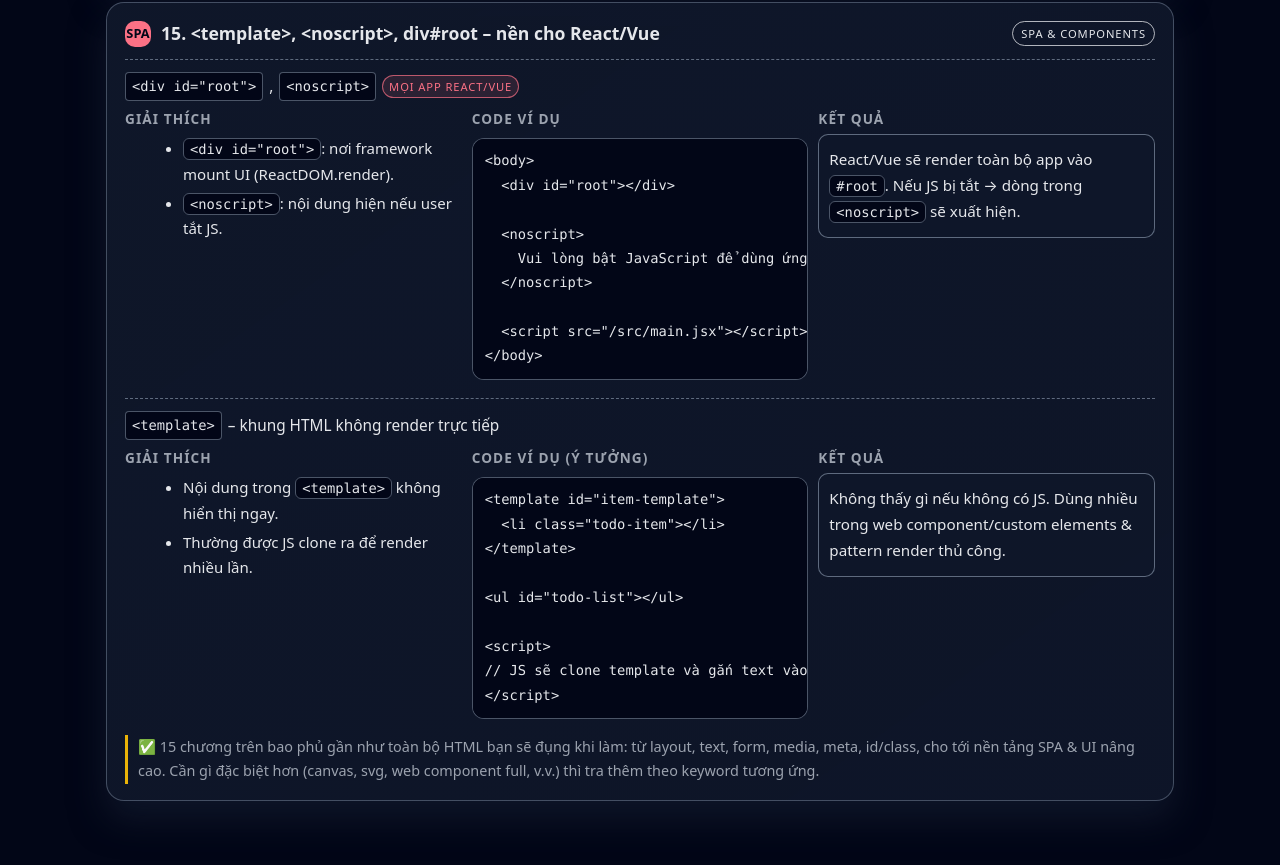
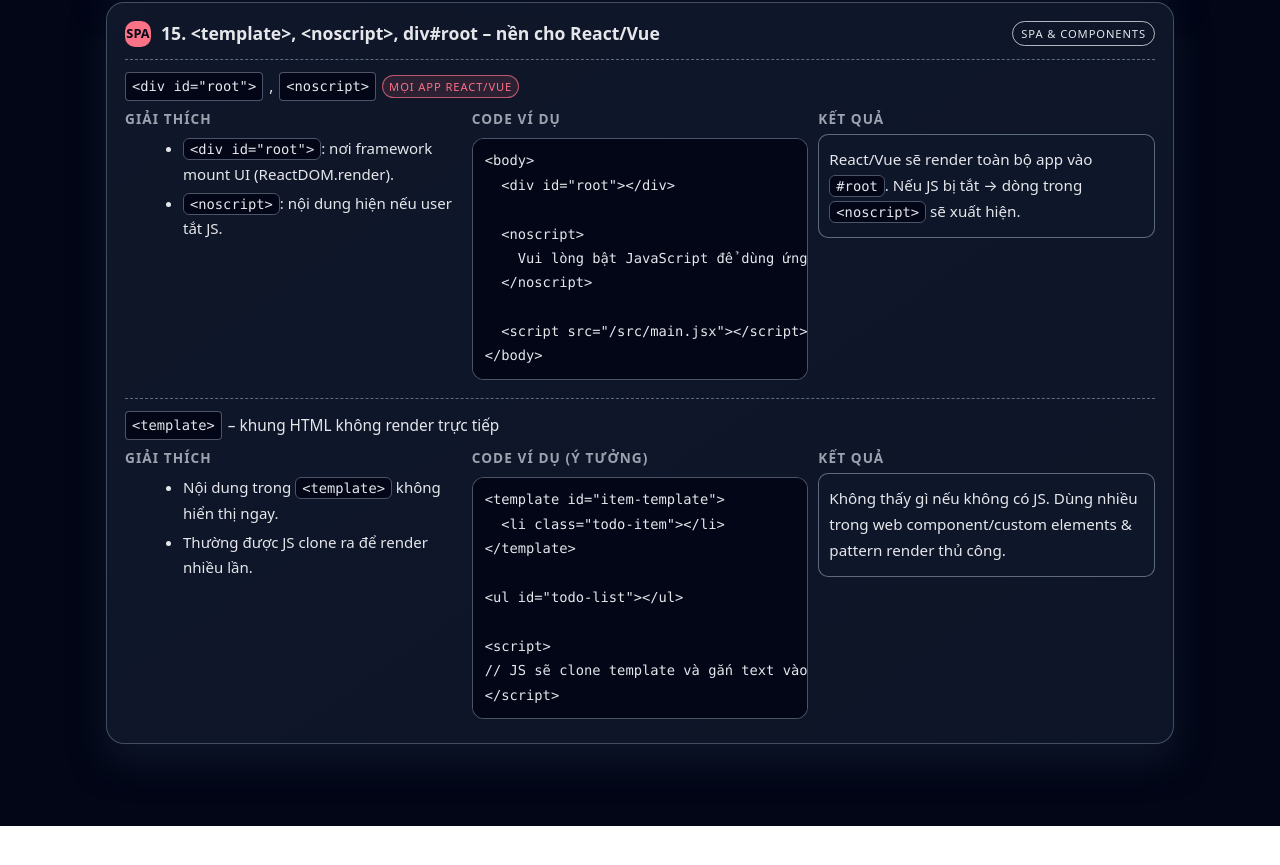
Before and after one commit to VietNgocAmbition/HTML-CSS-JS-Reacjs-Tailwindcss-Nodejs-Cheat-Sheet, a plain HTML site: page Html.html in a window 1280 px wide. Shown: the part 9210-10075 px from the top of the page. After the commit the page ends 10036 px from the top, so only its background shows below. Drawn offline with Linux system fonts and the light colour scheme.

Commit message:
Update Html.html

```diff
--- a/Html.html
+++ b/Html.html
@@ -1909,11 +1909,7 @@
             </div>
         </div>
 
-        <div class="important">
-            ✅ 15 chương trên bao phủ gần như toàn bộ HTML bạn sẽ đụng khi làm:
-            từ layout, text, form, media, meta, id/class, cho tới nền tảng SPA & UI nâng cao.
-            Cần gì đặc biệt hơn (canvas, svg, web component full, v.v.) thì tra thêm theo keyword tương ứng.
-        </div>
+
     </section>
 
 
```
